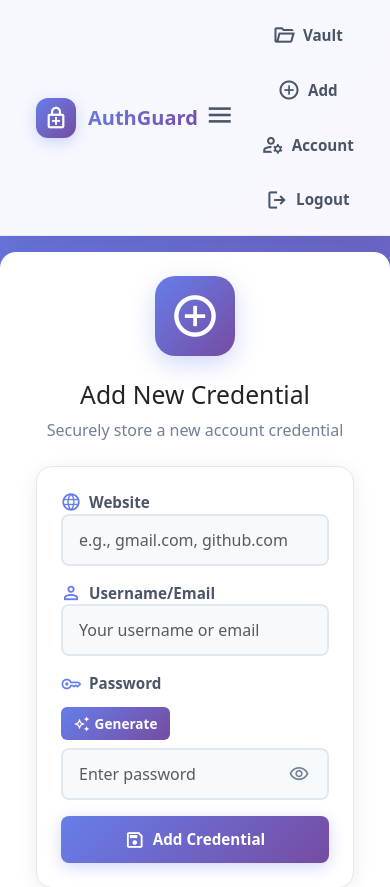
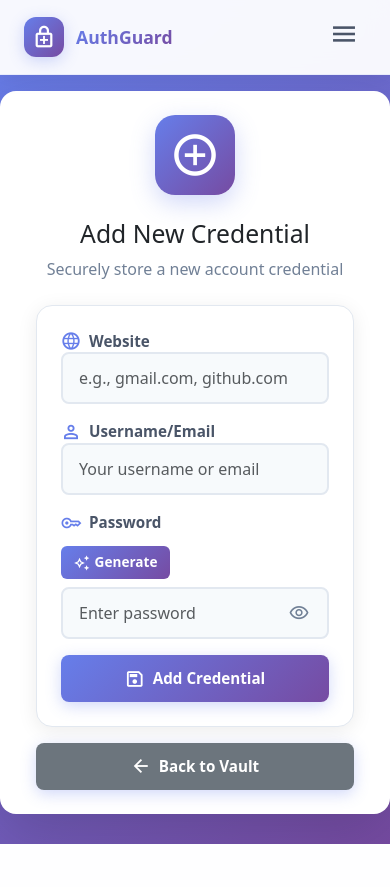
Before and after one commit to vedasm/AuthGuard, a Flask app: page /add in a window 390 px wide. Shown: the top 887 px of the page. After the commit the page ends 844 px from the top, so only its background shows below. Run offline with Flask 3, Linux system fonts and the light colour scheme; the visitor is signed in with stand-in values (Sample User, id 1); data comes from the database, SQL or seed files in the repository; some libraries are stand-ins or nearby versions.

Commit message:
Update base.html

```diff
--- a/templates/base.html
+++ b/templates/base.html
@@ -36,12 +36,12 @@
                     </a>
 
                     <!-- Mobile Toggle -->
-                    <button class="mobile-toggle" type="button" data-bs-toggle="collapse" data-bs-target="#navbarNav">
+                    <button class="mobile-toggle" type="button" data-bs-toggle="collapse" data-bs-target="#navbarNav" aria-controls="navbarNav" aria-expanded="false" aria-label="Toggle navigation">
                         <span class="material-symbols-outlined">menu</span>
                     </button>
 
                     <!-- Navigation Links -->
-                    <div class="nav-menu" id="navbarNav">
+                    <div class="nav-menu collapse" id="navbarNav">
                         {% if session["user_id"] %}
                             <ul class="nav-links">
                                 <li class="nav-item-modern">
@@ -155,6 +155,7 @@
                 gap: 0.75rem;
                 text-decoration: none;
                 transition: transform 0.3s ease;
+                white-space: nowrap;
             }
 
             .navbar-brand-modern:hover {
@@ -170,6 +171,7 @@
                 align-items: center;
                 justify-content: center;
                 box-shadow: 0 4px 15px rgba(102, 126, 234, 0.3);
+                flex-shrink: 0;
             }
 
             .brand-icon .material-symbols-outlined {
@@ -193,10 +195,17 @@
                 color: #4a5568;
                 cursor: pointer;
                 padding: 0.5rem;
+                margin-left: auto;
             }
 
             .mobile-toggle .material-symbols-outlined {
                 font-size: 28px;
+            }
+
+            .nav-menu {
+                display: flex;
+                align-items: center;
+                margin-left: auto;
             }
 
             .nav-links {
@@ -224,6 +233,7 @@
                 font-size: 0.95rem;
                 transition: all 0.3s ease;
                 position: relative;
+                white-space: nowrap;
             }
 
             .nav-link-modern .material-symbols-outlined {
@@ -329,40 +339,15 @@
             }
 
             /* Mobile Responsive */
-            @media (max-width: 992px) {
+            @media (max-width: 768px) {
                 .mobile-toggle {
                     display: block;
                 }
 
-                .navbar-collapse {
-                    position: absolute;
-                    top: 100%;
-                    left: 0;
-                    right: 0;
-                    background: white;
-                    padding: 1rem;
-                    box-shadow: 0 4px 12px rgba(0, 0, 0, 0.1);
+                .navbar-content {
+                    padding: 0 1rem;
                 }
 
-                .nav-links {
-                    flex-direction: column;
-                    width: 100%;
-                    gap: 0.5rem;
-                }
-
-                .nav-link-modern {
-                    width: 100%;
-                    justify-content: flex-start;
-                }
-
-                .flash-container {
-                    right: 1rem;
-                    left: 1rem;
-                    max-width: none;
-                }
-            }
-
-            @media (max-width: 576px) {
                 .brand-text {
                     font-size: 1.25rem;
                 }
@@ -375,6 +360,88 @@
                 .brand-icon .material-symbols-outlined {
                     font-size: 24px;
                 }
+
+                .nav-menu {
+                    position: absolute;
+                    top: 100%;
+                    left: 0;
+                    right: 0;
+                    background: white;
+                    padding: 1rem;
+                    box-shadow: 0 4px 12px rgba(0, 0, 0, 0.1);
+                    margin-left: 0;
+                    border-bottom: 1px solid rgba(102, 126, 234, 0.1);
+                }
+
+                .nav-menu.collapse:not(.show) {
+                    display: none;
+                }
+
+                .nav-menu.collapse.show {
+                    display: block;
+                }
+
+                .nav-links {
+                    flex-direction: column;
+                    width: 100%;
+                    gap: 0.5rem;
+                }
+
+                .nav-link-modern {
+                    width: 100%;
+                    justify-content: flex-start;
+                    border-radius: 8px;
+                }
+
+                .nav-link-modern.register-link {
+                    justify-content: center;
+                }
+
+                .flash-container {
+                    right: 1rem;
+                    left: 1rem;
+                    max-width: none;
+                    top: calc(100% + 1rem);
+                }
+
+                .flash-message {
+                    padding: 0.875rem 1rem;
+                    font-size: 0.9rem;
+                }
+
+                .flash-message .material-symbols-outlined {
+                    font-size: 20px;
+                }
+            }
+
+            @media (max-width: 480px) {
+                .navbar-content {
+                    padding: 0 0.75rem;
+                }
+
+                .brand-text {
+                    font-size: 1.1rem;
+                }
+
+                .nav-link-modern {
+                    padding: 0.625rem 1rem;
+                    font-size: 0.9rem;
+                }
+
+                .nav-link-modern .material-symbols-outlined {
+                    font-size: 20px;
+                }
+
+                .flash-container {
+                    right: 0.5rem;
+                    left: 0.5rem;
+                }
+
+                .flash-message {
+                    padding: 0.75rem 0.875rem;
+                    font-size: 0.85rem;
+                    border-radius: 8px;
+                }
             }
         </style>
     </body>
```
